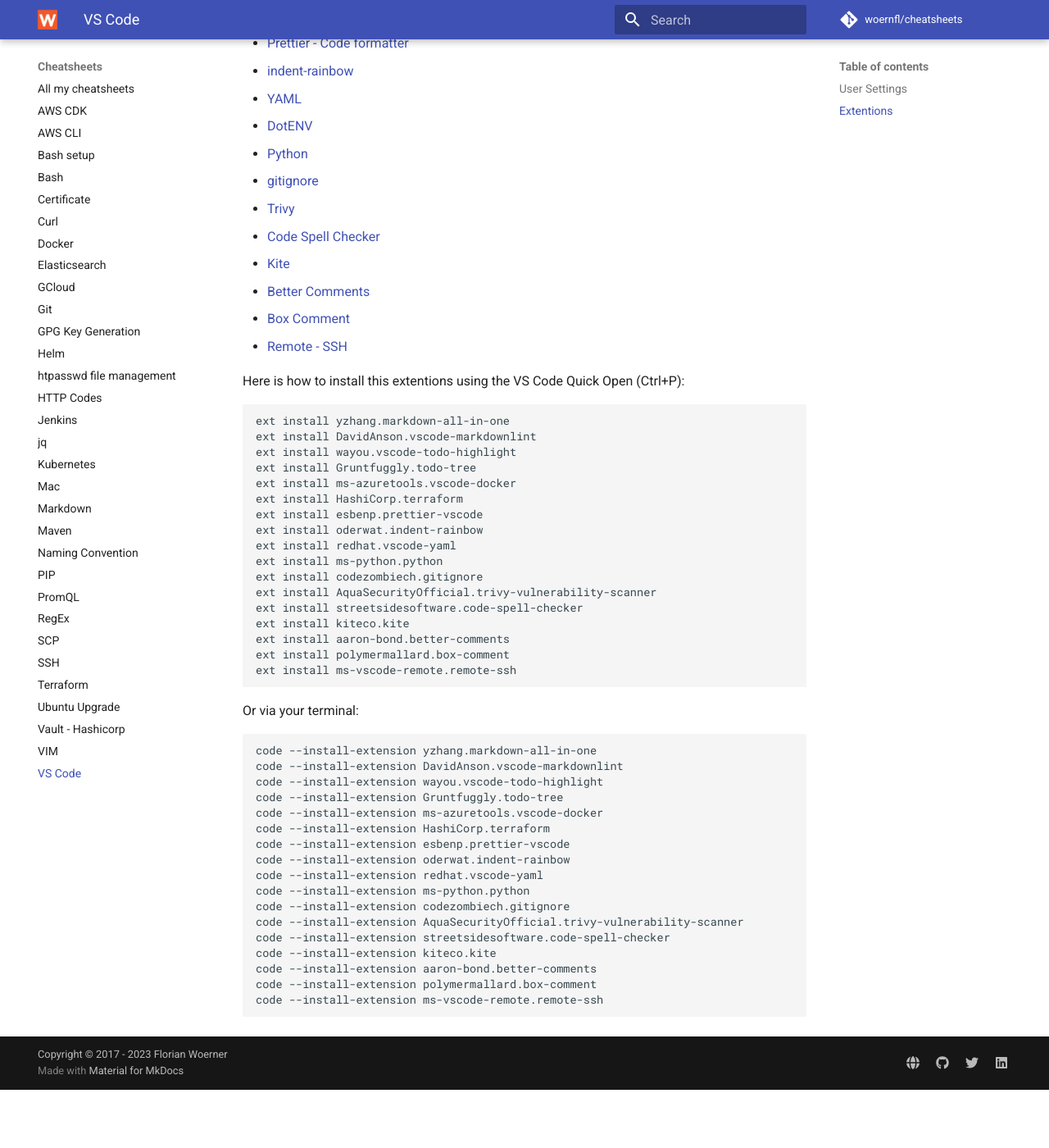
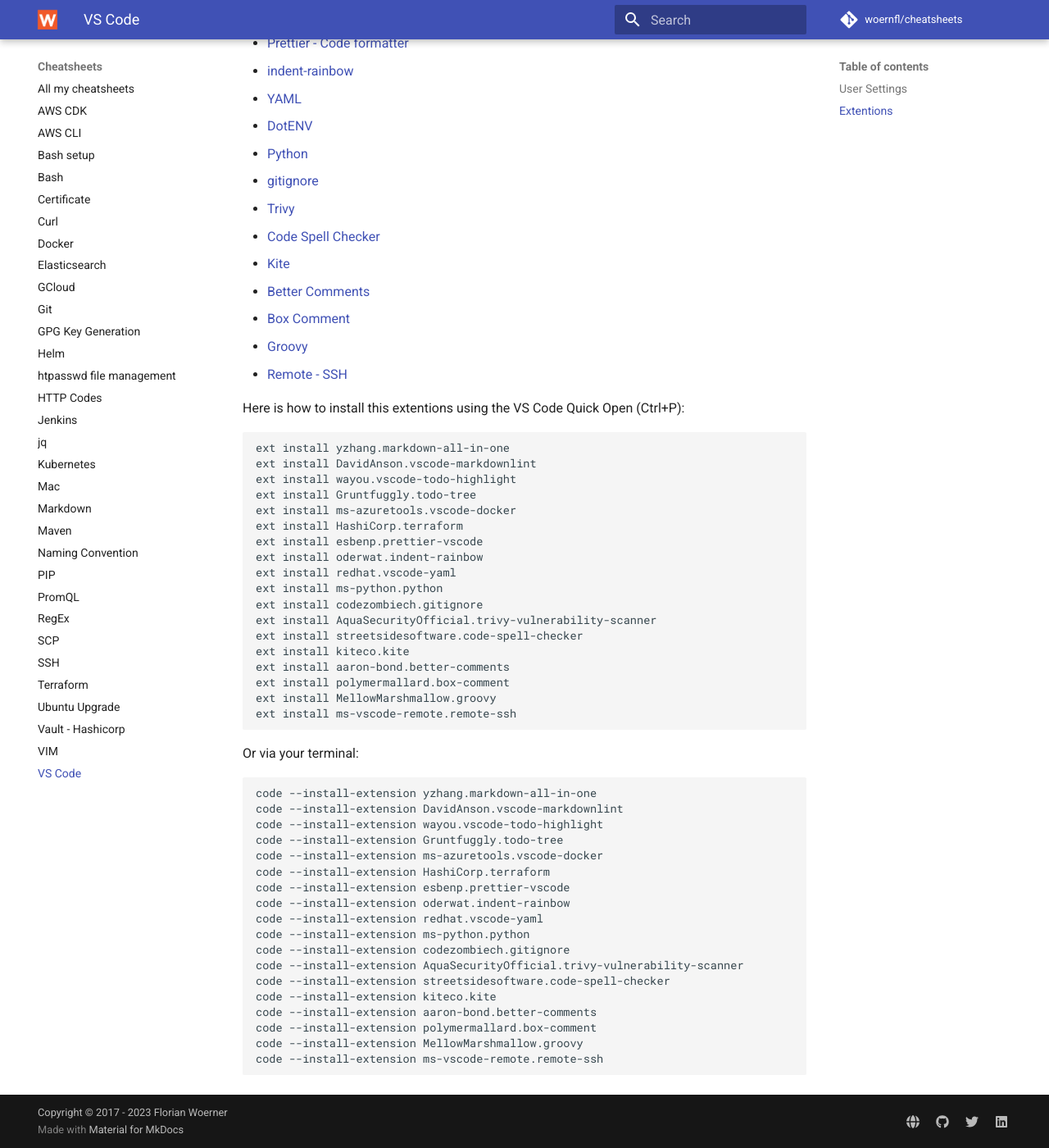
Before and after one commit to woernfl/cheatsheets, an MkDocs documentation site: the page built from docs/vs-code.md, in a window 1280 px wide and 1400 px high, scrolled down 1215 px. Shown: the whole window at 82% size. Built offline with MkDocs 1.6.1 and Material for MkDocs 9.7.7, drawn with Linux system fonts in a browser that asks for light colours; comment, search, counter and statistics services are not loaded; before the commit the page ends 2544 px from its top, so only the background shows below that.

Commit message:
Update vs-code.md

````diff
--- a/docs/vs-code.md
+++ b/docs/vs-code.md
@@ -61,6 +61,7 @@
 - [Kite](https://marketplace.visualstudio.com/items?itemName=kiteco.kite)
 - [Better Comments](https://marketplace.visualstudio.com/items?itemName=aaron-bond.better-comments)
 - [Box Comment](https://marketplace.visualstudio.com/items?itemName=polymermallard.box-comment)
+- [Groovy](https://marketplace.visualstudio.com/items?itemName=MellowMarshmallow.groovy)
 - [Remote - SSH](https://marketplace.visualstudio.com/items?itemName=ms-vscode-remote.remote-ssh)
 
 Here is how to install this extentions using the VS Code Quick Open (Ctrl+P):
@@ -82,6 +83,7 @@
 ext install kiteco.kite
 ext install aaron-bond.better-comments
 ext install polymermallard.box-comment
+ext install MellowMarshmallow.groovy
 ext install ms-vscode-remote.remote-ssh
 ```
 
@@ -104,5 +106,6 @@
 code --install-extension kiteco.kite
 code --install-extension aaron-bond.better-comments
 code --install-extension polymermallard.box-comment
+code --install-extension MellowMarshmallow.groovy
 code --install-extension ms-vscode-remote.remote-ssh
 ```
````
